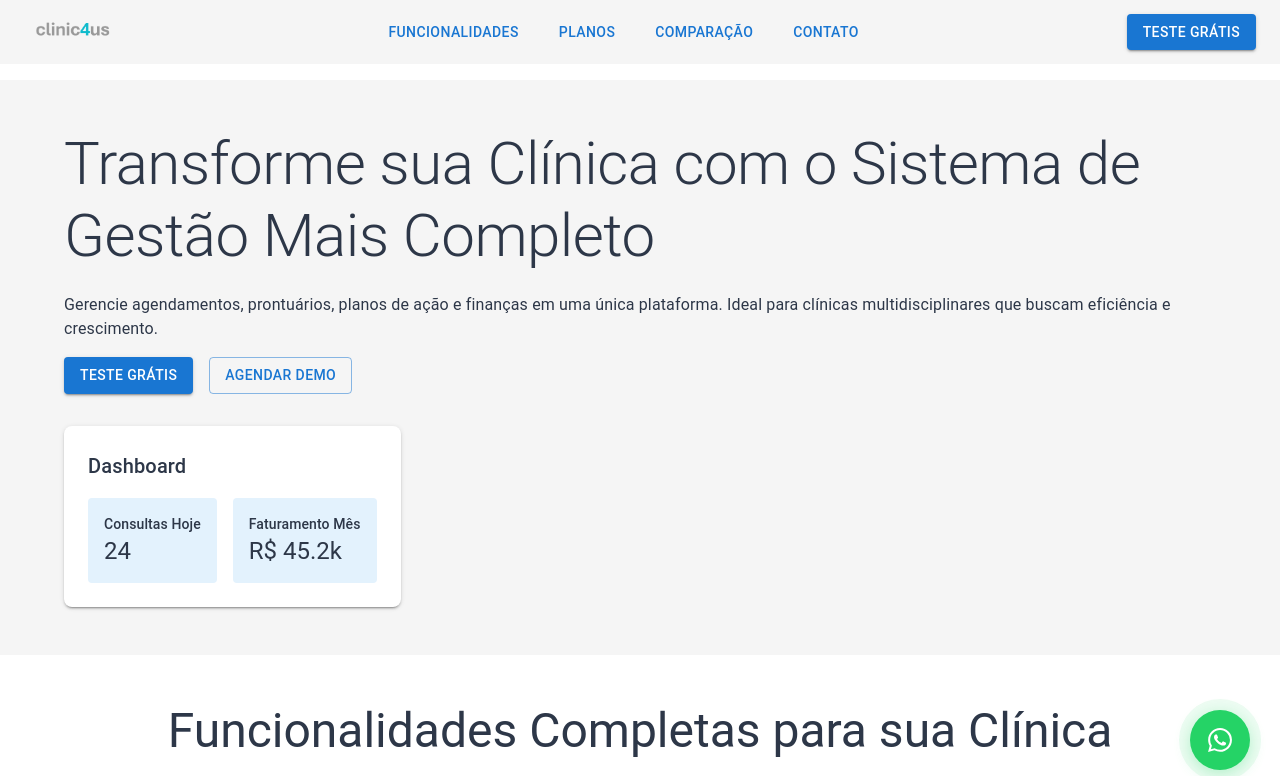
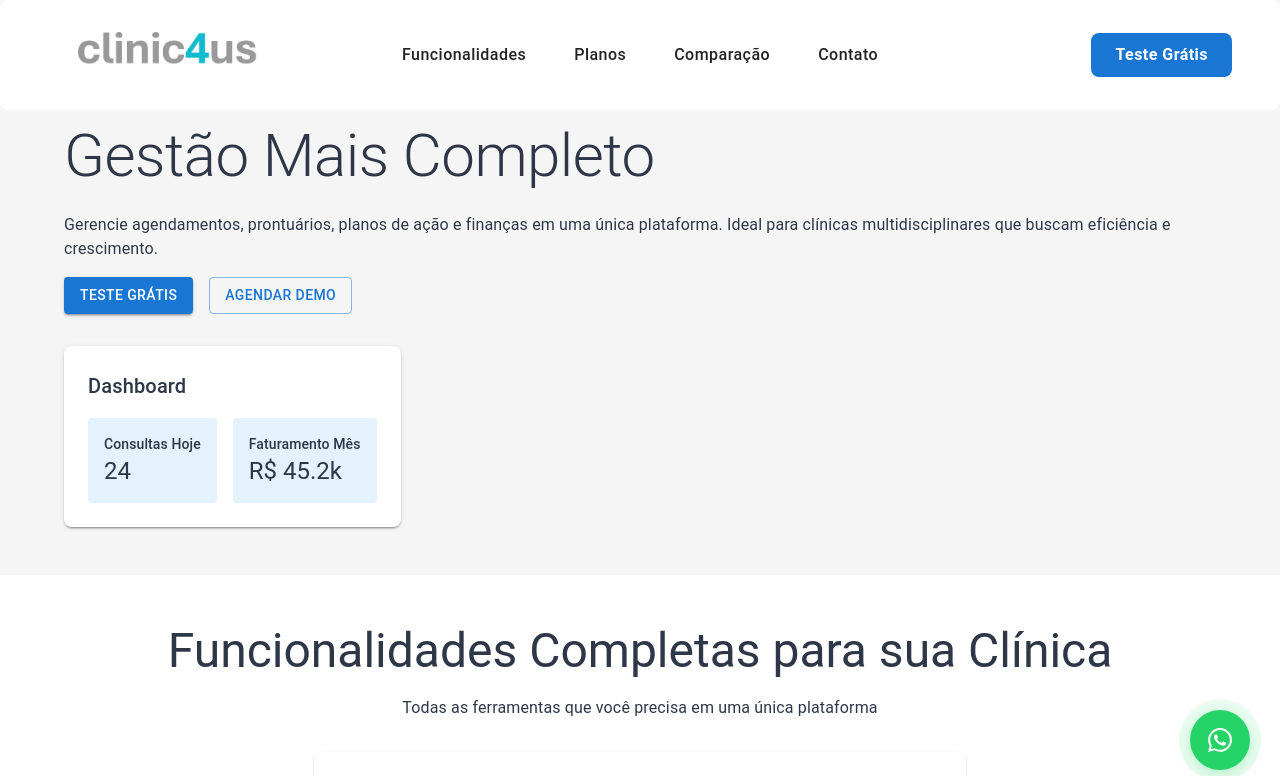
Before and after one commit to cassahara-code/Clinic4Us, a React (Create React App) app: page / in a window 1280 px wide. Shown: the top 776 px of the page. Built offline with nearby package versions, Linux system fonts and the light colour scheme.

Commit message:
Ajustando layout do header

```diff
--- a/src/components/LandingPage.tsx
+++ b/src/components/LandingPage.tsx
@@ -613,34 +613,108 @@ ${formData.mensagem}
   return (
     <Box className="landing-page" sx={{ minHeight: "100vh" }}>
       {/* Header */}
-      <AppBar position="static" color="default" elevation={0} sx={{ mb: 2 }}>
-        <Toolbar sx={{ justifyContent: "space-between" }}>
-          <Box sx={{ display: "flex", alignItems: "center" }}>
+      <AppBar
+        position="fixed"
+        color="inherit"
+        elevation={0}
+        sx={{ background: "#fff", mb: 2, boxShadow: 0, borderRadius: 2 }}
+      >
+        <Toolbar sx={{ px: { xs: 2, md: 6 }, minHeight: 80, height: 110 }}>
+          {/* Logo à esquerda */}
+          <Box sx={{ flex: 1, display: "flex", alignItems: "center" }}>
             <img
               src={logo}
               alt="CLINIC4US"
-              style={{ cursor: "pointer", height: 40 }}
+              style={{ cursor: "pointer", width: 237, height: 98 }}
               onClick={scrollToTop}
             />
           </Box>
-          <Box sx={{ display: { xs: "none", md: "flex" }, gap: 3 }}>
-            <Button href="#funcionalidades">Funcionalidades</Button>
-            <Button href="#planos">Planos</Button>
-            <Button href="#comparacao">Comparação</Button>
-            <Button href="#contato" onClick={openContactModal}>
+          {/* Menu centralizado */}
+          <Box
+            sx={{
+              flex: 2,
+              display: { xs: "none", md: "flex" },
+              justifyContent: "center",
+              gap: 4,
+            }}
+          >
+            <Button
+              href="#funcionalidades"
+              sx={{
+                color: "#222",
+                fontWeight: 500,
+                fontSize: 16,
+                textTransform: "none",
+              }}
+            >
+              Funcionalidades
+            </Button>
+            <Button
+              href="#planos"
+              sx={{
+                color: "#222",
+                fontWeight: 500,
+                fontSize: 16,
+                textTransform: "none",
+              }}
+            >
+              Planos
+            </Button>
+            <Button
+              href="#comparacao"
+              sx={{
+                color: "#222",
+                fontWeight: 500,
+                fontSize: 16,
+                textTransform: "none",
+              }}
+            >
+              Comparação
+            </Button>
+            <Button
+              href="#contato"
+              onClick={openContactModal}
+              sx={{
+                color: "#222",
+                fontWeight: 500,
+                fontSize: 16,
+                textTransform: "none",
+              }}
+            >
               Contato
             </Button>
           </Box>
-          <Box sx={{ display: "flex", alignItems: "center", gap: 2 }}>
+          {/* CTA à direita */}
+          <Box
+            sx={{
+              flex: 1,
+              display: "flex",
+              justifyContent: "flex-end",
+              alignItems: "center",
+              gap: 2,
+            }}
+          >
             <Button
               variant="contained"
               color="primary"
               onClick={openTrialModal}
+              sx={{
+                borderRadius: 2,
+                px: 3,
+                py: 1,
+                fontWeight: 600,
+                fontSize: 16,
+                textTransform: "none",
+                boxShadow: "none",
+              }}
             >
               Teste Grátis
             </Button>
             {/* Hamburger Menu Button */}
-            <Button onClick={toggleMobileMenu} sx={{ display: { md: "none" } }}>
+            <Button
+              onClick={toggleMobileMenu}
+              sx={{ display: { md: "none" }, minWidth: 0, p: 1 }}
+            >
               <span style={{ fontSize: 24 }}>☰</span>
             </Button>
           </Box>
```
